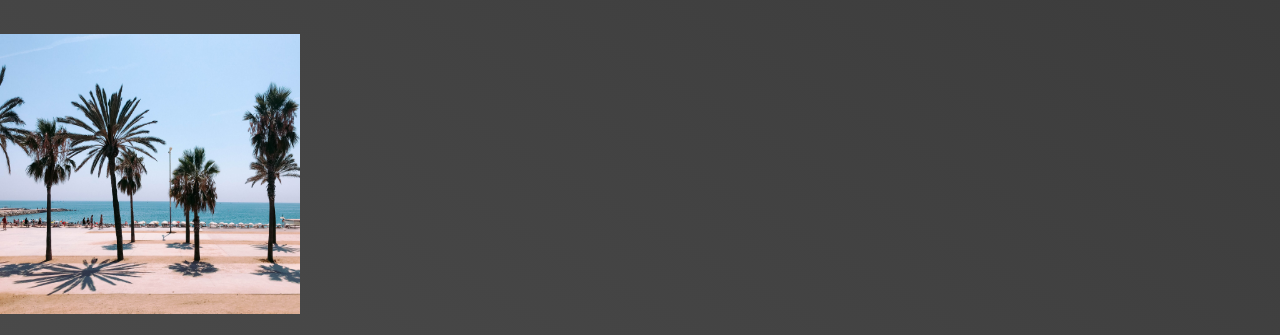
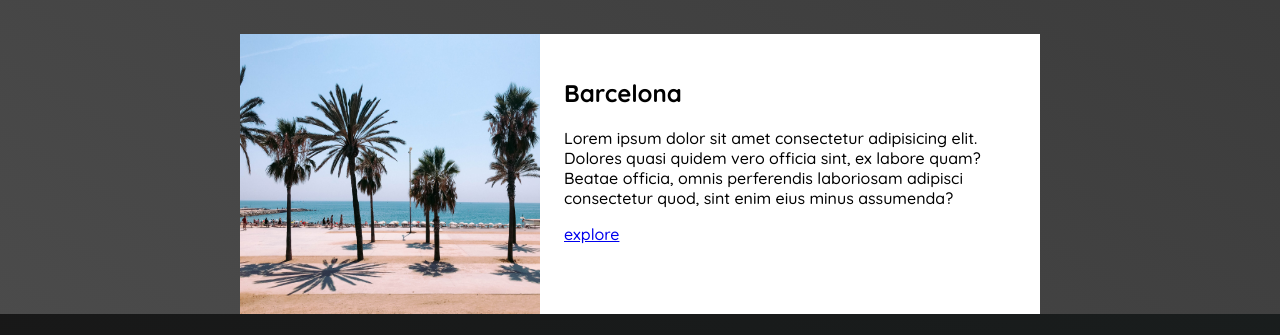
Before and after one commit to jackule/travel-page, a plain HTML site: page places.html in a window 1280 px wide. Shown: the part 135-470 px from the top of the page. Drawn offline with Linux system fonts and the light colour scheme.

Commit message:
creating card lock in places.css

```diff
--- a/places.css
+++ b/places.css
@@ -6,7 +6,21 @@ header {
   position: static;
 }
 
+main ul {
+  width: 800px;
+  margin: 0 auto;
+}
+
+main li {
+  display: flex;
+  background-color: white;
+}
+
 main li img {
   width: 300px;
   height: 280px;
 }
+
+.item-content {
+    padding: 24px;
+}
--- a/places.html
+++ b/places.html
@@ -34,9 +34,9 @@
               omnis perferendis laboriosam adipisci consectetur quod, sint enim
               eius minus assumenda?
             </p>
-          </div>
-          <div class="actions">
-            <a href="https://en.wikipedia.org/wiki/barcelona">explore</a>
+            <div class="actions">
+              <a href="https://en.wikipedia.org/wiki/barcelona">explore</a>
+            </div>
           </div>
         </li>
       </ul>
```
